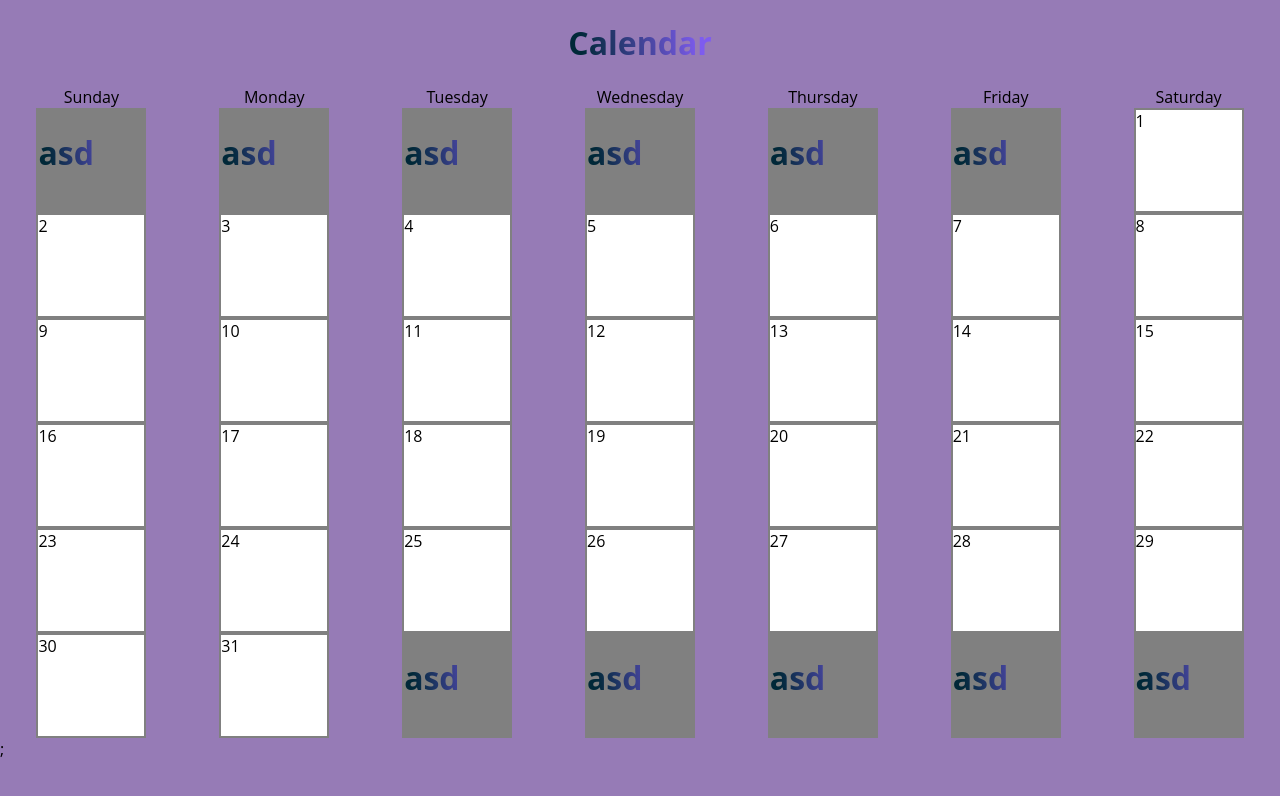
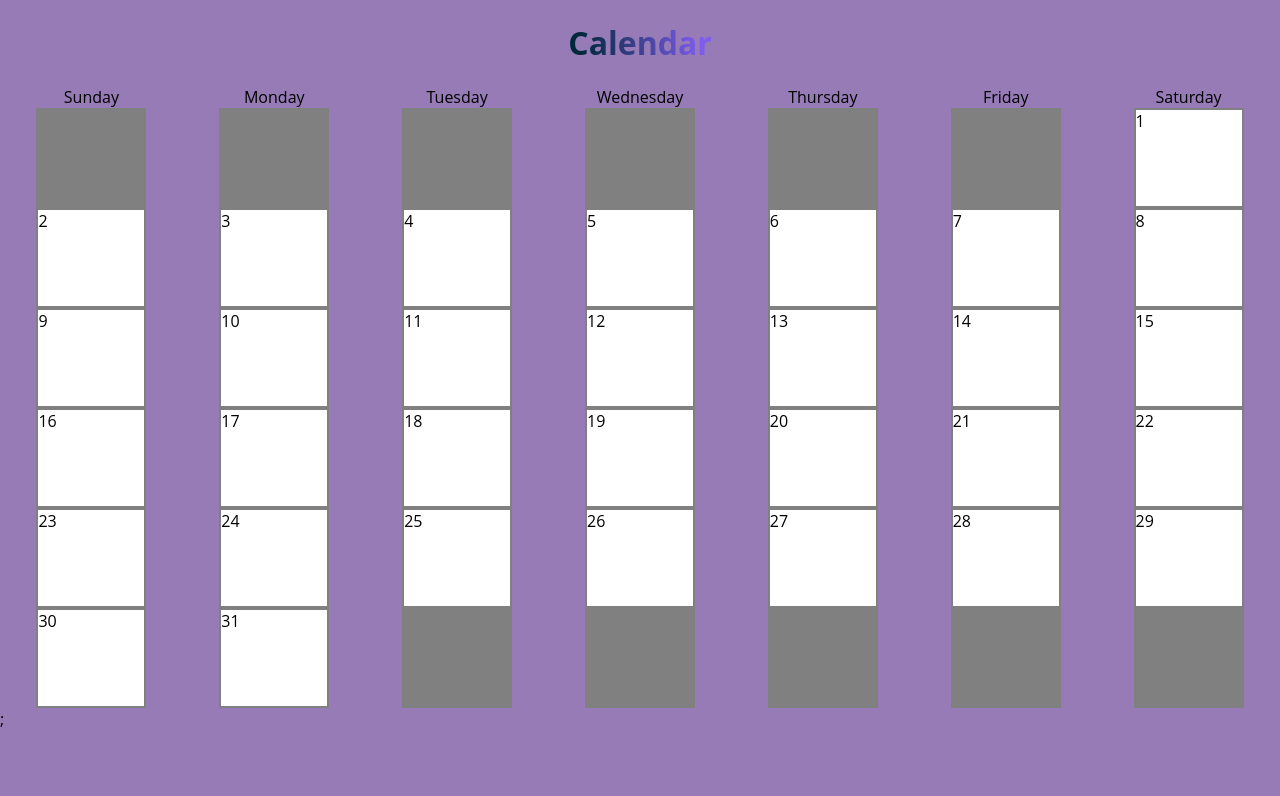
Before and after one commit to avrrodriguez/calendar-headless-wp-next-js, a Next.js app: page /calendar in a window 1280 px wide. Shown: the top 796 px of the page. Built offline with nearby package versions, Linux system fonts and the light colour scheme; no server answers.

Commit message:
puts where the days of the calendar are set, such as numbers and background color

```diff
--- a/components/CalendarDays.tsx
+++ /dev/null
@@ -1,14 +0,0 @@
-
-type typeOfCalendarDayd = {
-  calendarDayId: String
-}
-
-export function CalendarDays({ calendarDayId }: typeOfCalendarDayd): JSX.Element {
-  console.log(calendarDayId)
-
-  return (
-    <div>
-      <h1>asd</h1>
-    </div>
-  )
-}
--- a/components/CalendarMonth.tsx
+++ b/components/CalendarMonth.tsx
@@ -1,42 +1,8 @@
-import GetCalendarMonthDays from "helpers/GetCalendarMonthDays"
-import { useEffect } from "react"
 import { dateMonthYear } from "types/graphql/graphql"
-import { Event } from "types/graphql/graphql";
 import { WeekDays } from "./WeekDays";
-import { CalendarDays } from "./CalendarDays";
+import { SetCalendarDays } from "./SetCalendarDays";
 
 export default function CalendarMonth({ month, year }: dateMonthYear): JSX.Element {
-  const date: Date = new Date(`${month} 1, ${year}`)
-  const startMonthDay: Number = date.getDay()
-  var endMonthDay = GetCalendarMonthDays(`${month}`)
-  var day = 1
-
-  let anEvent: Event = {
-    eventType: "holiday",
-    eventName: "Ram",
-    eventStartDate: "05/05/2023",
-    eventEndDate: "05/05/2023",
-    eventDescription: "An even that celebrates something"
-  }
-
-  function CalendarDay(): void {
-    [...Array(6).keys()].map((row) => {
-      [...Array(7).keys()].map((col)=>{
-          if(((col >= startMonthDay && row == 0) || row > 0) && day <= endMonthDay) {
-            document.getElementById(`col-${col}-row-${row}`).innerText = day.toString()
-            day++
-          } else {
-            document.getElementById(`col-${col}-row-${row}`).style.backgroundColor = "gray"
-          }
-      })
-    })
-  }
-
-  // make a separate component calendarday in which the id of the day div (col-#-row-#) gets passed, do everything there
-
-  function addEvents(event: Event): void {}
-
-  useEffect(() => {CalendarDay()})
 
   return (
     <div>
@@ -53,14 +19,15 @@ export default function CalendarMonth({ month, year }: dateMonthYear): JSX.Eleme
                       className="row"
                       style={{
                         border: "2px solid gray",
-                        height: "105px",
+                        height: "100px",
                         width: "110px",
                         backgroundColor: "white"
                       }}
                       id={`col-${col}-row-${row}`}
                       key={`col-${col}-row-${row}`}
                       >
-                        <CalendarDays calendarDayId={`col-${col}-row-${row}`} ></CalendarDays>
+                      <SetCalendarDays calendarDayId={`col-${col}-row-${row}`} month={month} year={year}></SetCalendarDays>
+
                       </div>
                     )
                   })
--- /dev/null
+++ b/components/SetCalendarDays.tsx
@@ -0,0 +1,35 @@
+import { useEffect } from "react"
+import GetCalendarMonthDays from "helpers/GetCalendarMonthDays"
+
+type typeOfCalendarDayd = {
+  calendarDayId: String
+  month: String
+  year: String
+}
+
+export function SetCalendarDays({ calendarDayId, month, year }: typeOfCalendarDayd): JSX.Element {
+  console.log(calendarDayId)
+  const date: Date = new Date(`${month} 1, ${year}`)
+  const startMonthDay: Number = date.getDay()
+  var endMonthDay = GetCalendarMonthDays(`${month}`)
+  var day = 1
+
+  function displayDay() {
+    [...Array(6).keys()].map((row) => {
+      [...Array(7).keys()].map((col)=>{
+          if(((col >= startMonthDay && row == 0) || row > 0) && day <= endMonthDay) {
+            document.getElementById(`col-${col}-row-${row}`).innerText = day.toString()
+            day++
+          } else {
+            document.getElementById(`col-${col}-row-${row}`).style.backgroundColor = "gray"
+          }
+      })
+    })
+  }
+
+  useEffect(() => {displayDay()})
+
+  return (
+    <div></div>
+  )
+}
```
